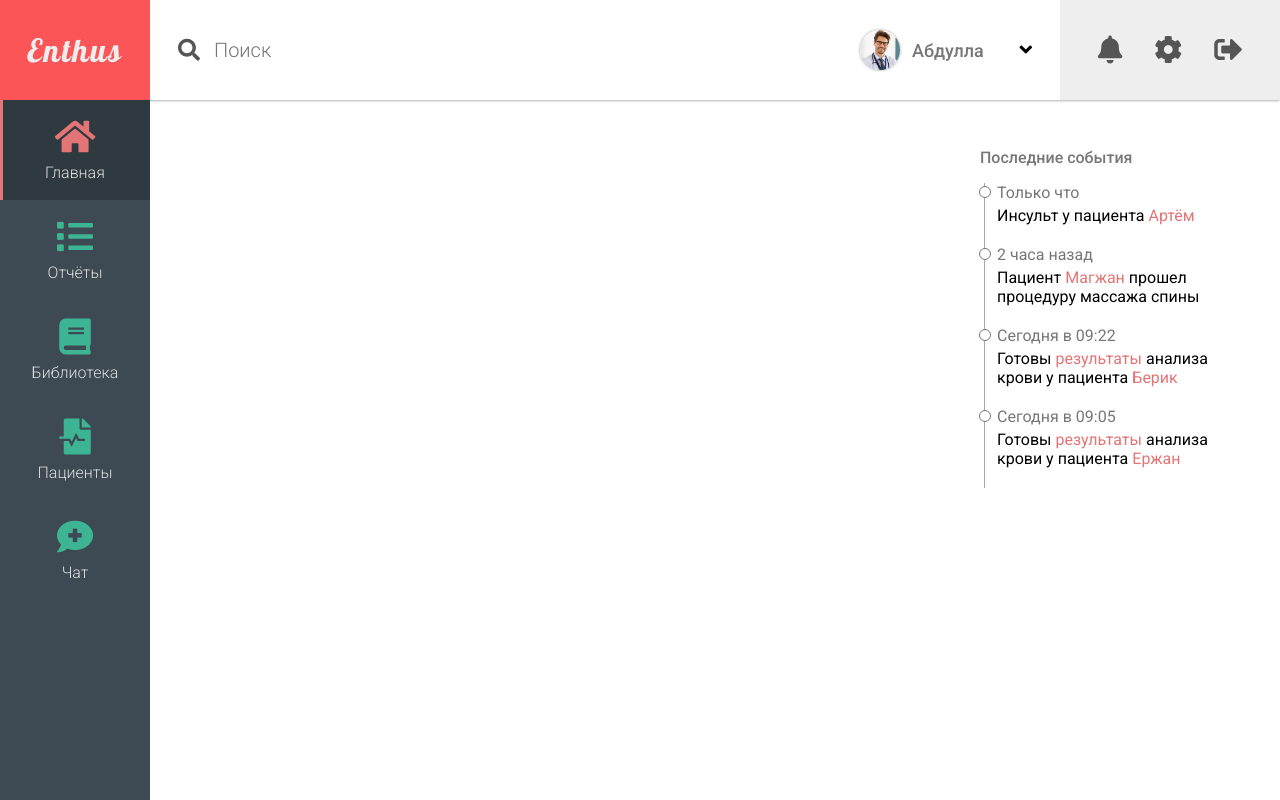
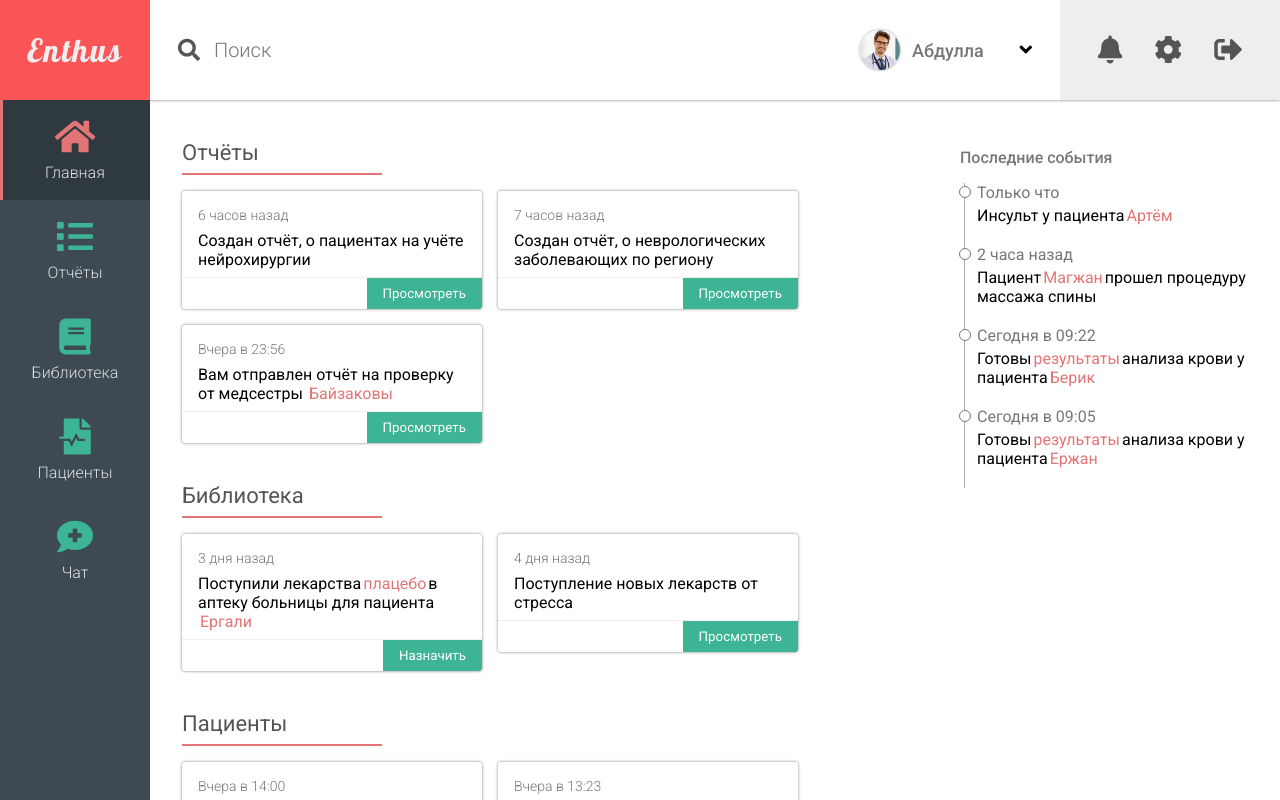
Before and after one commit to turarabu/med, a Vue app: page /#/ in a window 1280 px wide. Built offline with nearby package versions, Linux system fonts and the light colour scheme.

Commit message:
category

```diff
--- a/src/views/Home.vue
+++ b/src/views/Home.vue
@@ -2,6 +2,71 @@
     div#home
         div( class='content' )
             div( class='activity' )
+
+                div( class='block' )
+                    h3( class='title' ) Отчёты
+                    div( class='card' )
+                        h4( class='date' ) 6 часов назад
+                        p( class='text' ) Создан отчёт, о пациентах на учёте нейрохирургии
+                        div( class='actions right' )
+                            button( class='go' ) Просмотреть
+
+                    div( class='card' )
+                        h4( class='date' ) 7 часов назад
+                        p( class='text' ) Создан отчёт, о неврологических заболевающих по региону
+                        div( class='actions right' )
+                            button( class='go' ) Просмотреть
+
+                    div( class='card' )
+                            h4( class='date' ) Вчера в 23:56
+                            p( class='text' ) Вам отправлен отчёт на проверку от медсестры
+                                a( class='link' ) Байзаковы
+                            div( class='actions right' )
+                                button( class='go' ) Просмотреть
+
+
+                div( class='block' )
+                    h3( class='title' ) Библиотека
+                    div( class='card' )
+                        h4( class='date' ) 3 дня назад
+                        p( class='text' ) Поступили лекарства
+                            a( class='link' ) плацебо
+                            span в аптеку больницы для пациента
+                            a( class='link' ) Ергали
+                        div( class='actions right' )
+                            button( class='go' ) Назначить
+
+                    div( class='card' )
+                        h4( class='date' ) 4 дня назад
+                        p( class='text' ) Поступление новых лекарств от стресса
+                        div( class='actions right' )
+                            button( class='go' ) Просмотреть
+
+
+                div( class='block' )
+                    h3( class='title' ) Пациенты
+                    div( class='card' )
+                        h4( class='date' ) Вчера в 14:00
+                        p( class='text' ) Зарегистрирована смерть пациента
+                            a( class='link' ) Юлдашев
+                        div( class='actions right' )
+                            button( class='go' ) К отчёту
+
+                    div( class='card' )
+                        h4( class='date' ) Вчера в 13:23
+                        p( class='text' ) К вам обращение от гражданина Калмырзаев
+                        div( class='actions right' )
+                            button( class='go' ) Просмотреть
+
+                    div( class='card' )
+                        h4( class='date' ) Вчера в 12:23
+                        p( class='text' ) Жалоба на головные боли от пациента
+                            a( class='link' ) Артём
+                        div( class='actions right' )
+                            button( class='go' ) Просмотреть
+
+
+
             div( class='notify' )
                 h3( class='title' ) Последние события
 
@@ -39,12 +104,69 @@ export default {
 </script>
 
 <style lang="stylus" scoped>
+$midnight = RGB(47, 58, 64)
+$green = #3db494
 $red = RGB(227, 117, 118)
+$wetasphalt = RGB(61, 74, 83)
+$white = #FFFFFF
 
 .content
     margin 32px auto
     display grid
-    grid-template-columns auto 300px
+    grid-template-columns auto 320px
+
+    .activity
+        margin 0 32px
+
+        .title
+            border-bottom 2px solid $red
+            color #555
+            font-size 22px
+            font-weight 400
+            margin 0
+            padding 8px 0
+            width 200px
+
+
+        .block
+            margin-bottom 32px
+
+        .card
+            border-radius 3px
+            box-shadow 0 0 3px #777
+            display inline-flex
+            flex-direction column
+            margin 16px 16px 0 0
+            overflow hidden
+            width 300px
+
+            .date
+                color #777
+                font-size 14px
+                font-weight 300
+                margin 16px 0 0 16px
+
+            .text
+                margin 8px 16px
+
+            .actions
+                display flex
+                border-top 1px solid #EEE
+                width 100%
+                &.right
+                    flex-direction row-reverse
+
+                .go
+                    background $green
+                    border none
+                    color $white
+                    cursor pointer
+                    outline none
+                    padding 8px 16px
+                    &:hover
+                        background darken($green, 10)
+
+
 
     .notify
         // border-left 1px solid #AAA
@@ -81,11 +203,12 @@ $red = RGB(227, 117, 118)
         .text
             margin 4px 0
 
+
 .link
     color $red
     cursor pointer
     display inline-block
-            margin 0 4px
+    margin 0 2px
     &:hover
         text-decoration underline
 </style>
```
Lines whose indentation alone changed are shown as unchanged.
